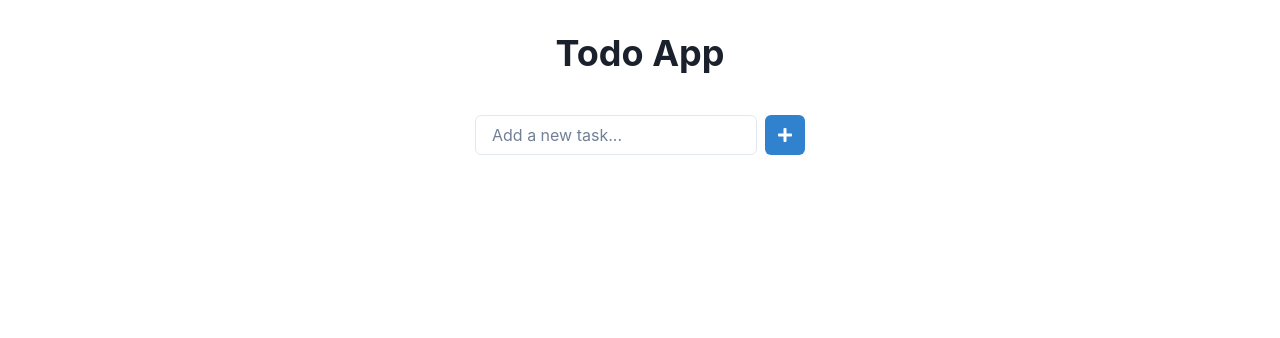
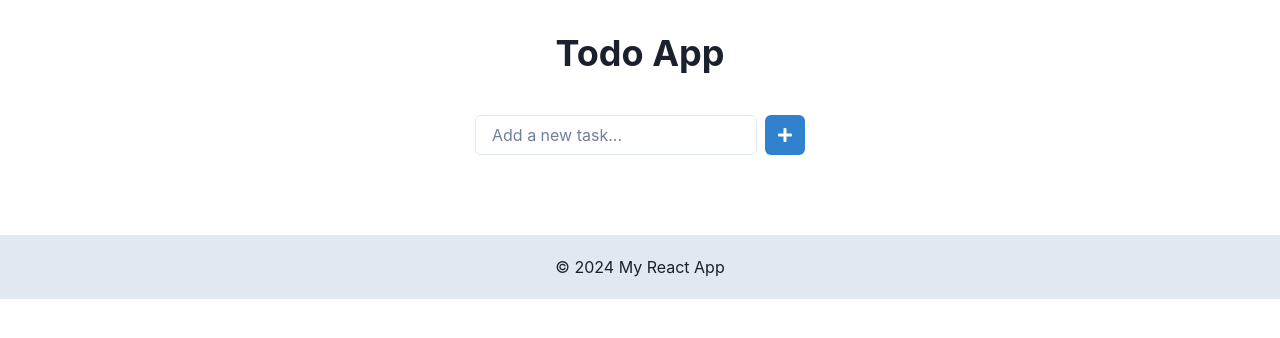
Before and after one commit to GPT-Engineer-App-Dev/mock-assist-31, a React (Vite) app: page / in a window 1280 px wide. Shown: the top 338 px of the page. Built offline with nearby package versions, Linux system fonts and the light colour scheme.

Commit message:
Added a new Footer component located in `src/components/Footer.jsx` and included this component in the main `App.jsx` file to be displayed at the bottom of every page.
add footer

```diff
--- a/src/App.jsx
+++ b/src/App.jsx
@@ -1,5 +1,6 @@
 import { Route, BrowserRouter as Router, Routes } from "react-router-dom";
 import Index from "./pages/Index.jsx";
+import Footer from "./components/Footer";
 
 function App() {
   return (
@@ -7,6 +8,7 @@ function App() {
       <Routes>
         <Route exact path="/" element={<Index />} />
       </Routes>
+      <Footer />
     </Router>
   );
 }
--- /dev/null
+++ b/src/components/Footer.jsx
@@ -0,0 +1,12 @@
+import React from "react";
+import { Box, Text } from "@chakra-ui/react";
+
+const Footer = () => {
+  return (
+    <Box as="footer" width="full" p={5} bg="gray.200" textAlign="center">
+      <Text>&copy; {new Date().getFullYear()} My React App</Text>
+    </Box>
+  );
+};
+
+export default Footer;
```
